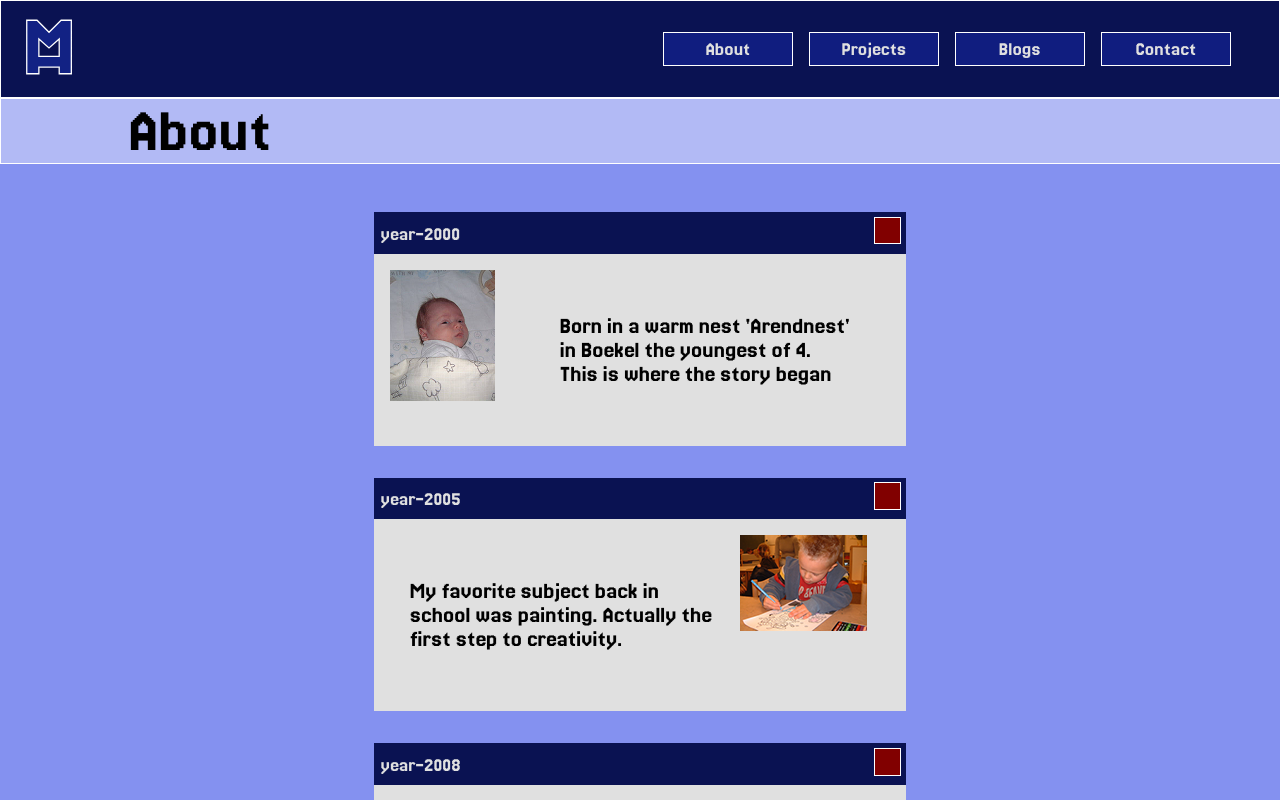
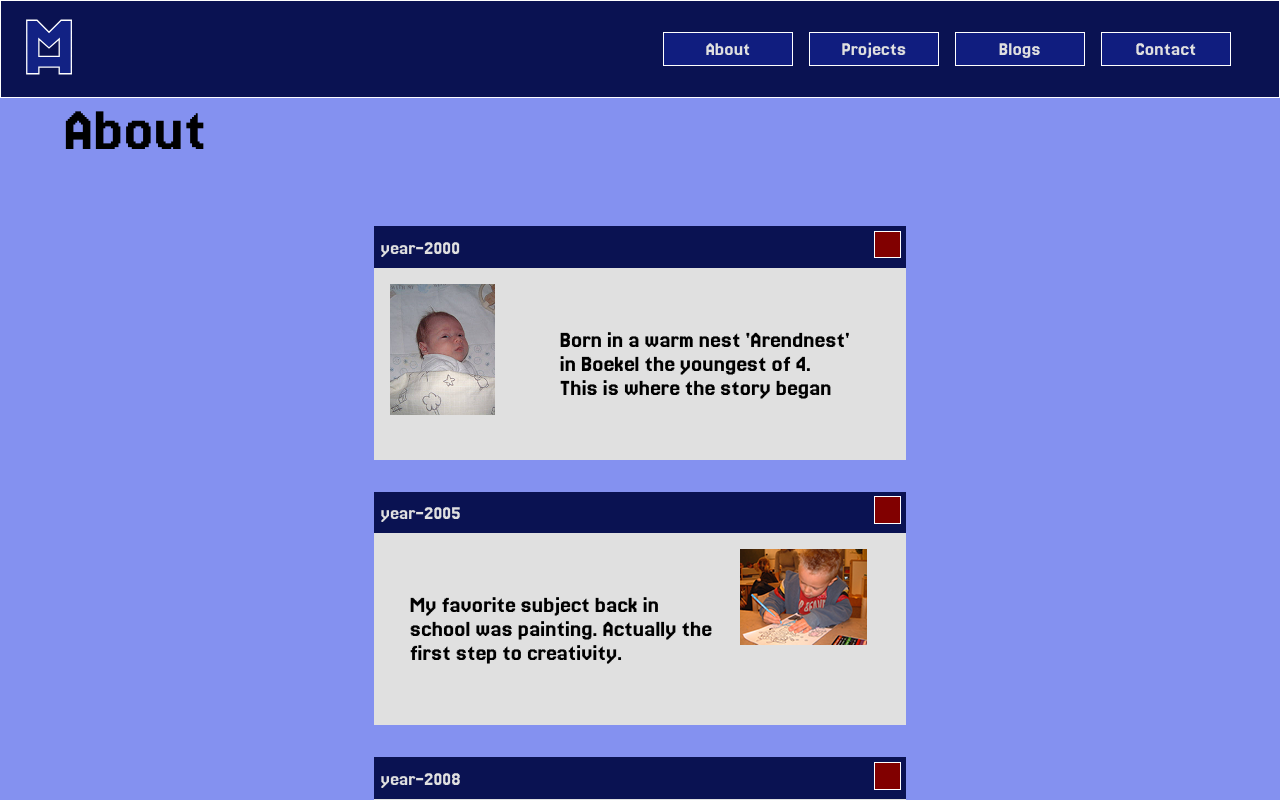
Before and after one commit to miel775/miel-portfolio, a React (Vite) app in the folder my-react-app/: page /about in a window 1280 px wide. Shown: the top 800 px of the page. Built offline with nearby package versions, Linux system fonts and the light colour scheme; no server answers.

Commit message:
style: changed mini banner

```diff
--- a/my-react-app/src/stylesheets/general.css
+++ b/my-react-app/src/stylesheets/general.css
@@ -488,11 +488,9 @@ footer {
 
 
 #minibanner {
-  height: 8vh;
+  height: 10vh;
   width: 100vw;
   display: inline-block;
-  background-color: var(--accent-color-lighter);
-  border: var(--border-white);
   display: flex;
   align-content: baseline;
   justify-content: flex-start;
@@ -502,7 +500,7 @@ footer {
     font-size: 64px;
     font-family: 'Jersey-20';
     margin-top: 0;
-    margin-left: 10%;
+    margin-left: 5%;
   }
 }
 
```
